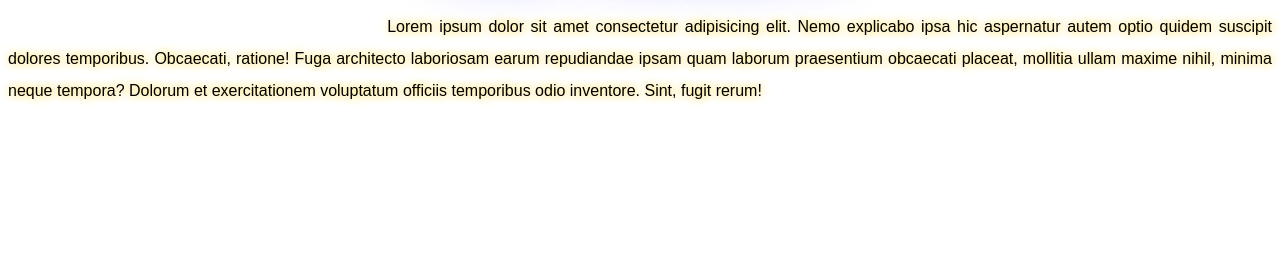
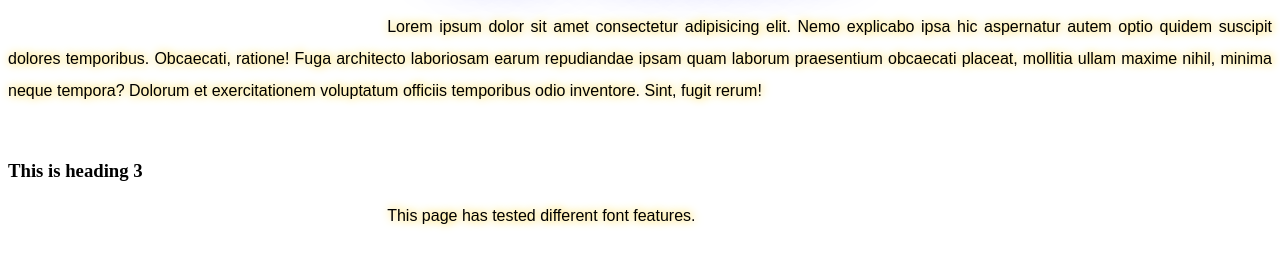
Before and after one commit to dikshatakyar/Learning-Git, a plain HTML site: page font.html in a window 1280 px wide. Shown: the part 116-384 px from the top of the page. Drawn offline with Linux system fonts and the light colour scheme.

Commit message:
font file updated

```diff
--- a/font.html
+++ b/font.html
@@ -34,6 +34,8 @@
 <body>
     <h1>First paragraph</h1>
     <p>Lorem ipsum dolor sit amet consectetur adipisicing elit. Nemo explicabo ipsa hic aspernatur autem optio quidem suscipit dolores temporibus. Obcaecati, ratione! Fuga architecto laboriosam earum repudiandae ipsam quam laborum praesentium obcaecati placeat, mollitia ullam maxime nihil, minima neque tempora? Dolorum et exercitationem voluptatum officiis temporibus odio inventore. Sint, fugit rerum!</p>
-
+    <br>
+    <h3>This is heading 3</h3>
+    <p>This page has tested different font features.</p>
 </body>
 </html>
```
